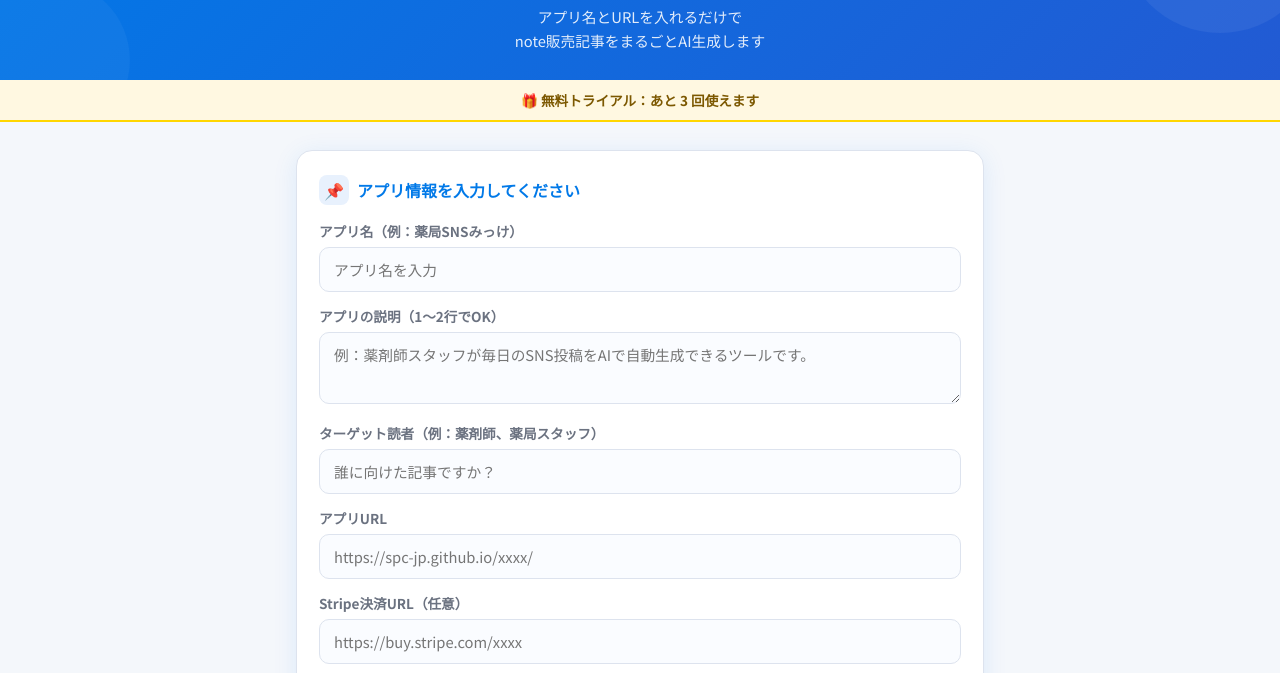
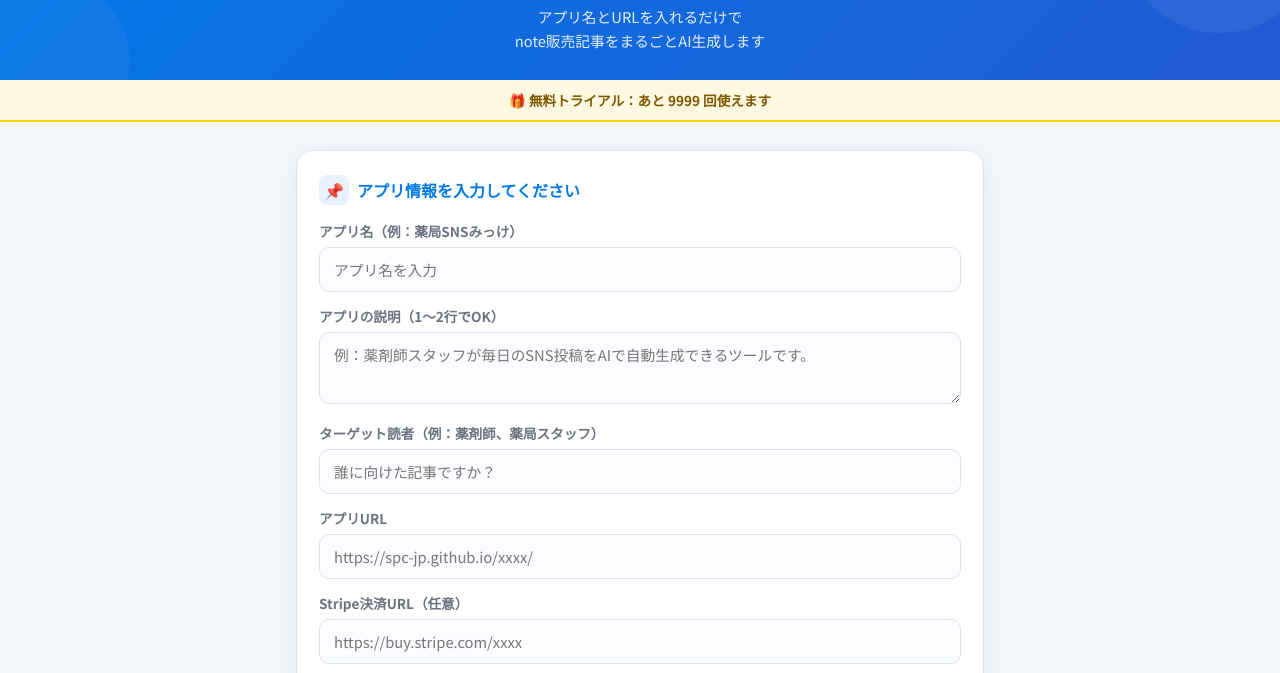
Before and after one commit to spc-jp/note-mikke, a plain HTML site: page index.html in a window 1280 px wide. Shown: the part 127-800 px from the top of the page. Drawn offline with Linux system fonts and the light colour scheme.

Commit message:
Update index.html

```diff
--- a/index.html
+++ b/index.html
@@ -484,7 +484,7 @@
 
 <script>
 const WORKER_URL = 'https://note-mikke-api.yymmatsu.workers.dev';
-const FREE_LIMIT = 3;
+const FREE_LIMIT = 9999;
 const STORAGE_KEY = 'note_mikke_count';
 
 function getCount() {
```
